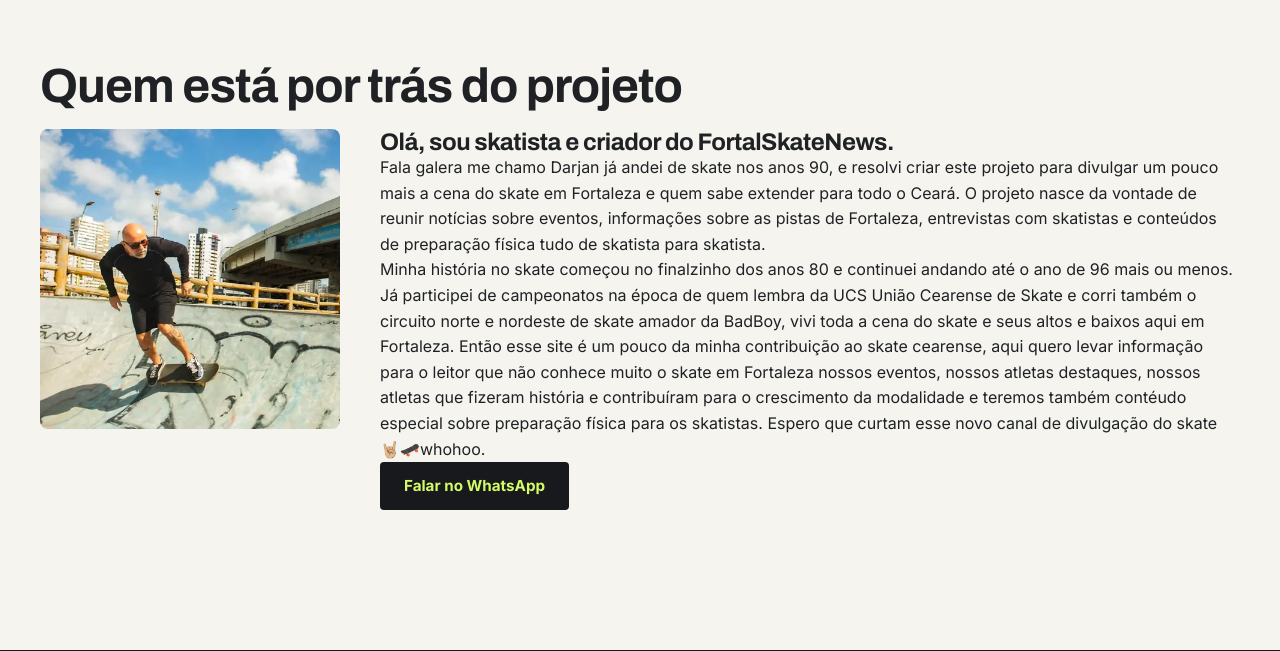
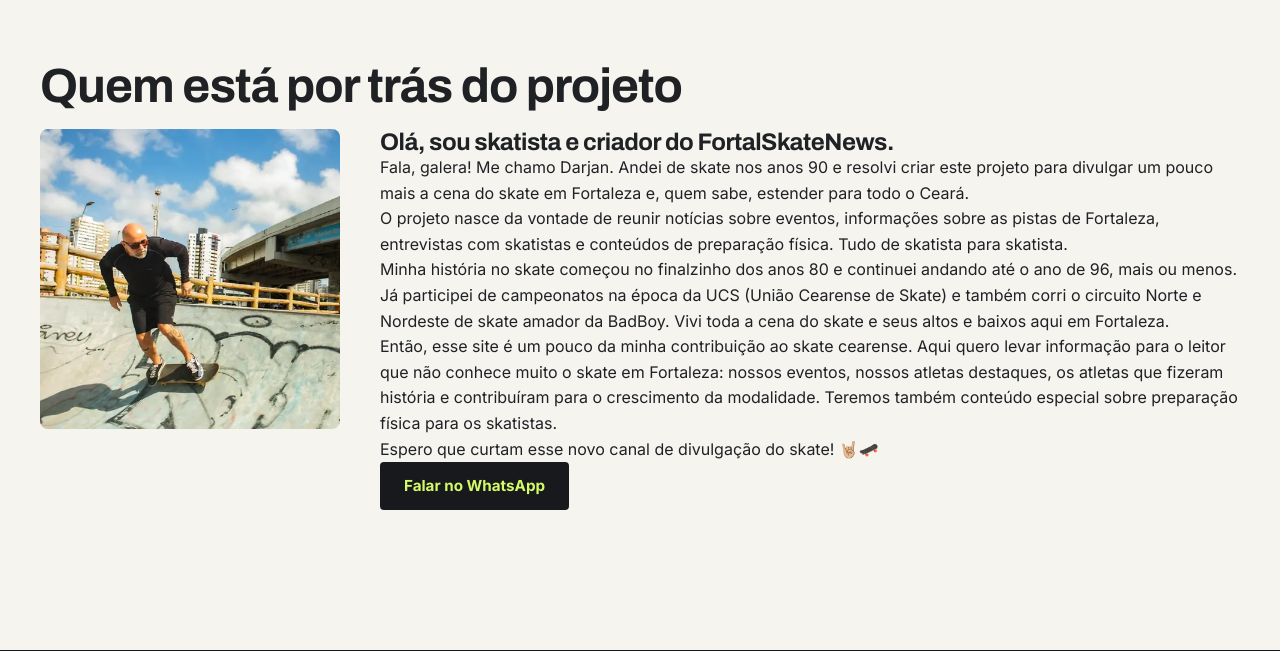
Before and after one commit to D3v0li/fortalskatenews, a Flask app: page /quem-sou in a window 1280 px wide. Shown: the part 77-728 px from the top of the page. Run offline with Flask 3, Linux system fonts and the light colour scheme.

Commit message:
Adicionando texto real do Quem Sou

```diff
--- a/templates/quem_sou.html
+++ b/templates/quem_sou.html
@@ -14,19 +14,16 @@
 
         <div style="width: 100%; min-width: 0;">
             <h2>Olá, sou skatista e criador do FortalSkateNews.</h2>
-            <p>
-                Fala galera me chamo Darjan já andei de skate nos anos 90, e resolvi criar este projeto para divulgar um pouco mais a cena do skate em Fortaleza e quem sabe
-                extender para todo o Ceará. O projeto nasce da vontade de reunir notícias sobre eventos, informações sobre as pistas de Fortaleza, entrevistas com skatistas
-                e conteúdos de preparação física tudo de skatista para skatista.
-            </p>
-            <p>
-                Minha história no skate começou no finalzinho dos anos 80 e continuei andando até o ano de 96 mais ou menos. Já participei de campeonatos na época de quem lembra
-                da UCS União Cearense de Skate e corri também o circuito norte e nordeste de skate amador da BadBoy, vivi toda a cena do skate e seus altos e baixos aqui em Fortaleza.
-                Então esse site é um pouco da minha contribuição ao skate cearense, aqui quero levar informação para o leitor que não conhece muito o skate em Fortaleza nossos eventos,
-                nossos atletas destaques, nossos atletas que fizeram história e contribuíram para o crescimento da modalidade e teremos também contéudo especial sobre preparação física para os
-                skatistas. Espero que curtam esse novo canal de divulgação do skate 🤘🏼🛹whohoo.
 
-            </p>
+            <p>Fala, galera! Me chamo Darjan. Andei de skate nos anos 90 e resolvi criar este projeto para divulgar um pouco mais a cena do skate em Fortaleza e, quem sabe, estender para todo o Ceará.</p>
+
+            <p>O projeto nasce da vontade de reunir notícias sobre eventos, informações sobre as pistas de Fortaleza, entrevistas com skatistas e conteúdos de preparação física. Tudo de skatista para skatista.</p>
+
+            <p>Minha história no skate começou no finalzinho dos anos 80 e continuei andando até o ano de 96, mais ou menos. Já participei de campeonatos na época da UCS (União Cearense de Skate) e também corri o circuito Norte e Nordeste de skate amador da BadBoy. Vivi toda a cena do skate e seus altos e baixos aqui em Fortaleza.</p>
+
+            <p>Então, esse site é um pouco da minha contribuição ao skate cearense. Aqui quero levar informação para o leitor que não conhece muito o skate em Fortaleza: nossos eventos, nossos atletas destaques, os atletas que fizeram história e contribuíram para o crescimento da modalidade. Teremos também conteúdo especial sobre preparação física para os skatistas.</p>
+
+            <p>Espero que curtam esse novo canal de divulgação do skate! 🤘🏼🛹</p>
             <a class="btn" href="https://wa.me/5585982207633" target="_blank" rel="noopener">Falar no WhatsApp</a>
         </div>
 
```
